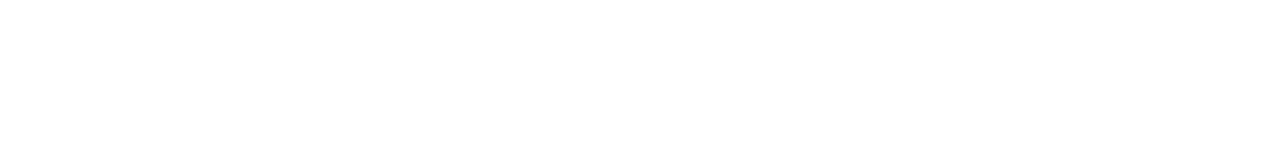
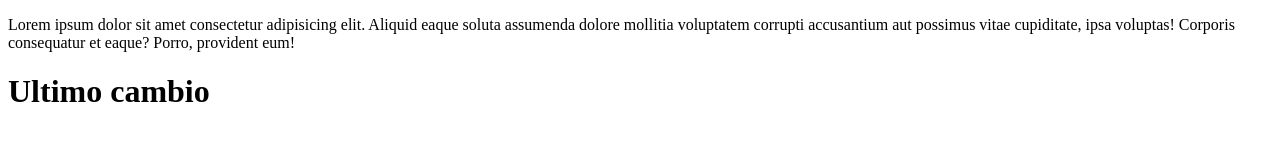
Before and after one commit to jimlafcar/proyecto-git, a plain HTML site: page index.html in a window 1280 px wide. Drawn offline with Linux system fonts and the light colour scheme.

Commit message:
Version 0.0.2

```diff
--- a/index.html
+++ b/index.html
@@ -7,6 +7,7 @@
     <title>HOLA DESDE GIT</title>
 </head>
 <body>
-
+    <p>Lorem ipsum dolor sit amet consectetur adipisicing elit. Aliquid eaque soluta assumenda dolore mollitia voluptatem corrupti accusantium aut possimus vitae cupiditate, ipsa voluptas! Corporis consequatur et eaque? Porro, provident eum!</p>
+    <h1>Ultimo cambio</h1>
 </body>
 </html>
```
